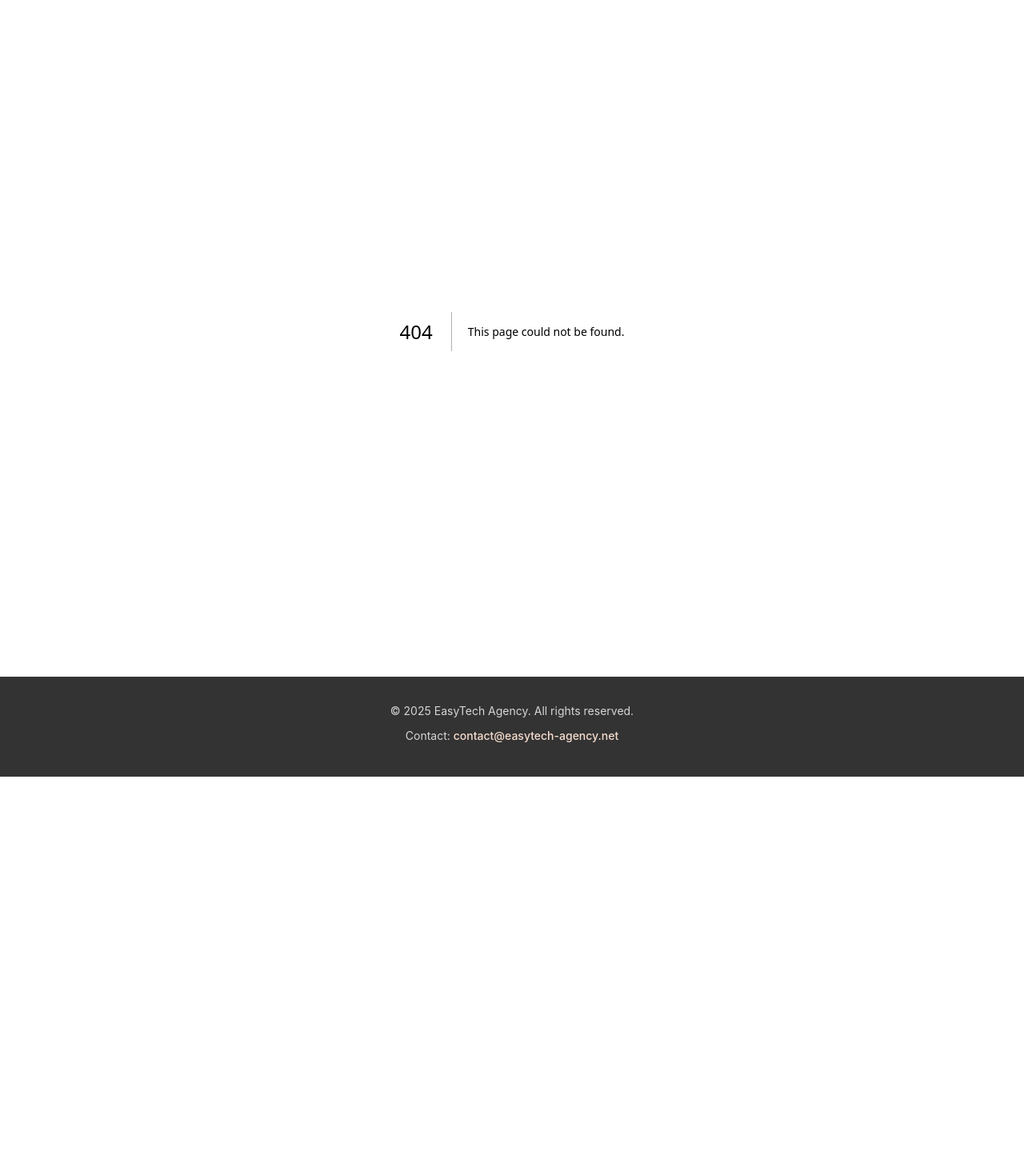
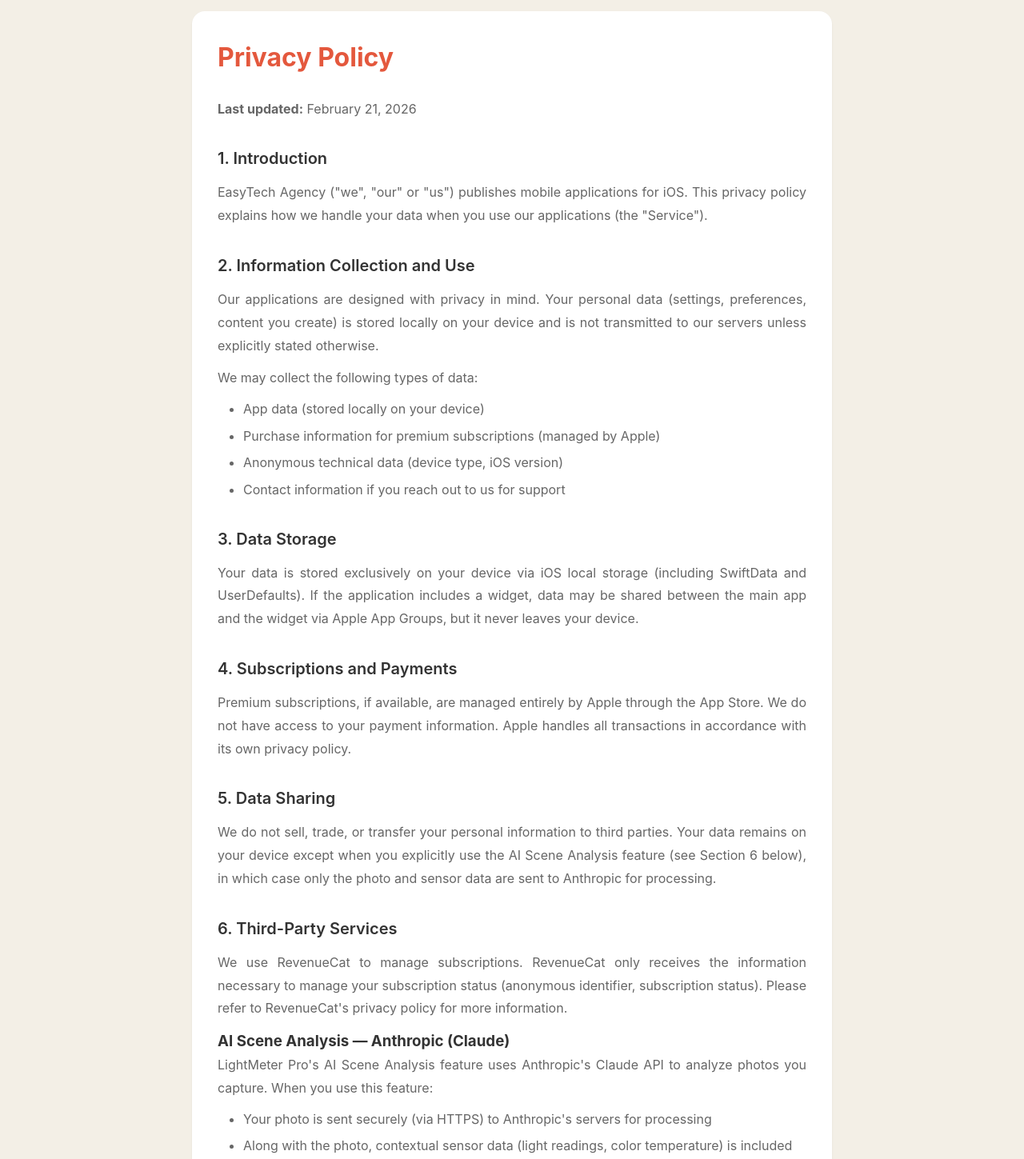
Before and after one commit to alexisraimbault/easytech_landing, a Next.js app: page /privacy/lightmeter_pro in a window 1280 px wide. Before the commit this address had no page. Shown: the part 80-1529 px from the top of the page at 80% size. Before the commit the page ends 1051 px from the top, so only its background shows below. Built offline with nearby package versions, Linux system fonts and the light colour scheme.

Commit message:
feat(lightmeter): added specific privacy policy

```diff
--- /dev/null
+++ b/app/privacy/lightmeter_pro/page.js
@@ -0,0 +1,161 @@
+import Link from "next/link";
+
+export const metadata = {
+  title: "Privacy Policy - EasyTech Agency",
+  description:
+    "Privacy Policy for applications published by EasyTech Agency",
+};
+
+export default async function GenericPrivacy({ searchParams }) {
+  const params = await searchParams;
+  const appName = params?.app || null;
+  const title = appName ? `Privacy Policy - ${appName}` : "Privacy Policy";
+
+  return (
+    <div className="legal-content">
+      <h1>{title}</h1>
+      <p>
+        <strong>Last updated:</strong> February 21, 2026
+      </p>
+
+      <h2>1. Introduction</h2>
+      <p>
+        {`EasyTech Agency ("we", "our" or "us") publishes mobile applications
+        for iOS. This privacy policy explains how we handle your data when you
+        use ${appName ? `the ${appName} application` : "our applications"}
+        (the "Service").`}
+      </p>
+
+      <h2>2. Information Collection and Use</h2>
+      <p>
+        {`Our applications are designed with privacy in mind. Your personal data
+        (settings, preferences, content you create) is stored locally on your
+        device and is not transmitted to our servers unless explicitly stated
+        otherwise.`}
+      </p>
+      <p>We may collect the following types of data:</p>
+      <ul style={{ marginLeft: "2rem", marginBottom: "1rem" }}>
+        <li>{"App data (stored locally on your device)"}</li>
+        <li>
+          {"Purchase information for premium subscriptions (managed by Apple)"}
+        </li>
+        <li>{"Anonymous technical data (device type, iOS version)"}</li>
+        <li>Contact information if you reach out to us for support</li>
+      </ul>
+
+      <h2>3. Data Storage</h2>
+      <p>
+        {`Your data is stored exclusively on your device via iOS local storage
+        (including SwiftData and UserDefaults). If the application includes a
+        widget, data may be shared between the main app and the widget via
+        Apple App Groups, but it never leaves your device.`}
+      </p>
+
+      <h2>4. Subscriptions and Payments</h2>
+      <p>
+        {`Premium subscriptions, if available, are managed entirely by Apple
+        through the App Store. We do not have access to your payment
+        information. Apple handles all transactions in accordance with its own
+        privacy policy.`}
+      </p>
+
+      <h2>5. Data Sharing</h2>
+      <p>
+        {`We do not sell, trade, or transfer your personal information to third
+        parties. Your data remains on your device except when you explicitly
+        use the AI Scene Analysis feature (see Section 6 below), in which case
+        only the photo and sensor data are sent to Anthropic for processing.`}
+      </p>
+
+      <h2>6. Third-Party Services</h2>
+      <p>
+        {`We use RevenueCat to manage subscriptions. RevenueCat only receives
+        the information necessary to manage your subscription status (anonymous
+        identifier, subscription status). Please refer to RevenueCat's privacy
+        policy for more information.`}
+      </p>
+
+      <h3>AI Scene Analysis — Anthropic (Claude)</h3>
+      <p>
+        {`LightMeter Pro's AI Scene Analysis feature uses Anthropic's Claude
+        API to analyze photos you capture. When you use this feature:`}
+      </p>
+      <ul style={{ marginLeft: "2rem", marginBottom: "1rem" }}>
+        <li>
+          {`Your photo is sent securely (via HTTPS) to Anthropic's servers for
+          processing`}
+        </li>
+        <li>
+          {`Along with the photo, contextual sensor data (light readings, color
+          temperature) is included to improve the analysis`}
+        </li>
+        <li>
+          {`Anthropic does not store your images after processing the request`}
+        </li>
+        <li>
+          {`No personal information (name, location, device identifiers) is
+          sent to Anthropic`}
+        </li>
+        <li>
+          {`The AI analysis is performed only when you explicitly tap the
+          "Analyze" button — photos are never sent automatically`}
+        </li>
+      </ul>
+      <p>
+        {"For more information, please refer to "}
+        <a
+          href="https://www.anthropic.com/privacy"
+          target="_blank"
+          rel="noopener noreferrer"
+        >
+          {"Anthropic's Privacy Policy"}
+        </a>
+        {"."}
+      </p>
+
+      <h2>7. Data Security</h2>
+      <p>
+        {`Your local data is protected by iOS's built-in security mechanisms,
+        including device encryption. We recommend enabling a passcode or
+        biometric authentication on your device for additional protection.`}
+      </p>
+
+      <h2>8. Your Rights</h2>
+      <p>You have the right to:</p>
+      <ul style={{ marginLeft: "2rem", marginBottom: "1rem" }}>
+        <li>Delete all your data by uninstalling the application</li>
+        <li>Manage your subscriptions through your Apple account settings</li>
+        <li>Contact us with any questions about your data</li>
+      </ul>
+
+      <h2>9. Children&apos;s Privacy</h2>
+      <p>
+        {`Our applications are not directed to children under 13. We do not
+        knowingly collect personal information from children. If you believe
+        your child has provided us with personal data, please contact us.`}
+      </p>
+
+      <h2>10. Changes</h2>
+      <p>
+        {`We reserve the right to modify this privacy policy at any time.
+        Changes will be posted on this page with a new update date.`}
+      </p>
+
+      <h2>11. Contact</h2>
+      <p>
+        If you have any questions about this privacy policy, please contact us
+        at:
+        <br />
+        <a href="mailto:contact@easytech-agency.net">
+          contact@easytech-agency.net
+        </a>
+      </p>
+
+      <div style={{ marginTop: "3rem", textAlign: "center" }}>
+        <Link href="/" className="btn">
+          Back to Home
+        </Link>
+      </div>
+    </div>
+  );
+}
```
